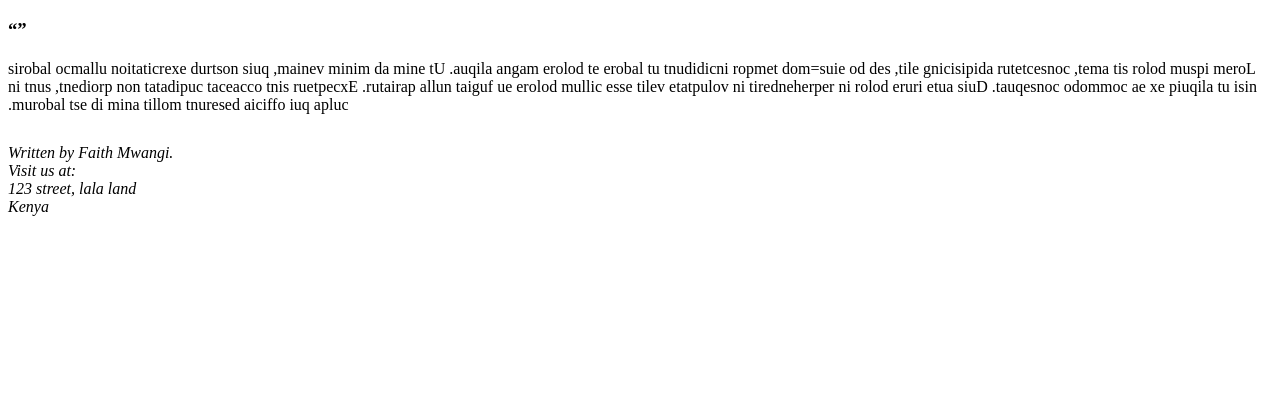
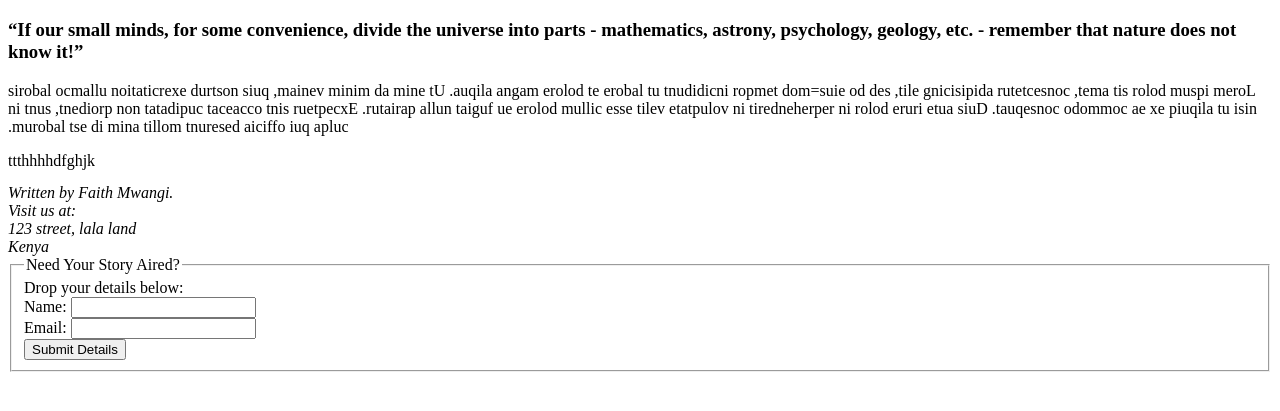
Before and after one commit to Miss-Faith/Newspaper-Article, a plain HTML site: page index.html in a window 1280 px wide. Shown: the part 61-472 px from the top of the page. Drawn offline with Linux system fonts and the light colour scheme.

Commit message:
Add fieldset and button

```diff
--- a/index.html
+++ b/index.html
@@ -9,7 +9,7 @@
       <div class="Container_1">
         <h1>Nyamumbo The Great</h1>
 <!-- Quote <q></q> -->
-        <h3><q cite="If our small minds, for some convenience divide the universe into parts, - mathematics, astrony, psychology, geology, etc. - remember that nature does not know it!"></q></h3>
+        <h3><q cite="Quote">If our small minds, for some convenience, divide the universe into parts - mathematics, astrony, psychology, geology, etc. - remember that nature does not know it!</q></h3>
         <p><bdo dir="rtl">Lorem ipsum dolor sit amet, consectetur adipisicing elit, sed do eius=mod tempor incididunt ut labore et dolore magna aliqua. Ut enim ad minim veniam, quis nostrud exercitation ullamco laboris nisi ut aliquip ex ea commodo consequat. Duis aute irure dolor in reprehenderit in voluptate velit esse cillum dolore eu fugiat nulla pariatur. Excepteur sint occaecat cupidatat non proident, sunt in culpa qui officia deserunt mollit anim id est laborum.</bdo></p>
       </div>
     </div>
@@ -27,6 +27,7 @@
     <div id="Page3">
       <div class="Container_5">
         <table>
+          <caption>ttthhhhdfghjk</caption>
           <tr>
             <th></th>
             <th></th>
@@ -47,6 +48,13 @@
       <address class="address">
         Written by Faith Mwangi.<br>Visit us at:<br>123 street, lala land <br>Kenya
       </address>
+      <fieldset>
+        <legend>Need Your Story Aired?</legend>
+        Drop your details below:<br>
+        Name: <input type="text" name="" value=""><br>
+        Email: <input type="text" name="" value=""><br>
+        <button type="button" name="button">Submit Details</button>
+      </fieldset>
     </div>
   </body>
 </html>
```
